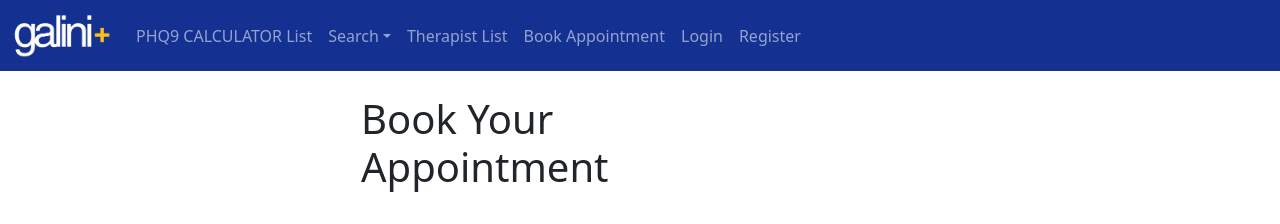
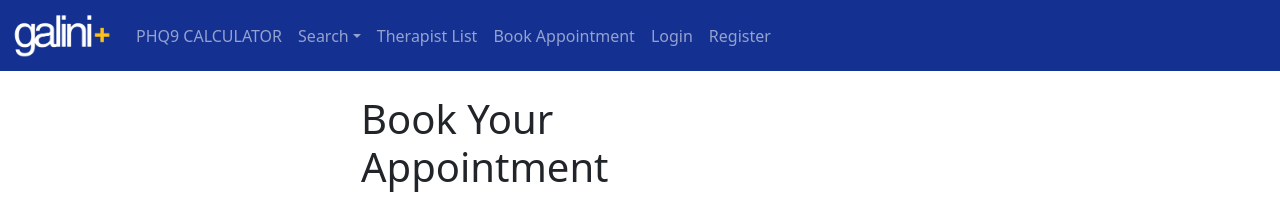
Before and after one commit to asiimire/galini-plus, a Django app: page /appointment/ in a window 1280 px wide. Shown: the top 224 px of the page. Run offline with Django 5.2, Linux system fonts and the light colour scheme; some libraries are stand-ins or nearby versions.

Commit message:
added phq9 calculator

```diff
--- a/base/templates/navbar.html
+++ b/base/templates/navbar.html
@@ -6,7 +6,7 @@
     <div class="collapse navbar-collapse" id="navbarSupportedContent">
       <ul class="navbar-nav me-auto mb-2 mb-lg-0">
         <li class="nav-item">
-          <a class="nav-link" href="{% url 'phq9_calculator' %}">PHQ9 CALCULATOR List</a>
+          <a class="nav-link" href="{% url 'phq9_calculator' %}">PHQ9 CALCULATOR</a>
         </li>
         <li class="nav-item dropdown">
           <a class="nav-link dropdown-toggle" href="#" role="button" data-bs-toggle="dropdown" aria-expanded="false">Search</a>
```
